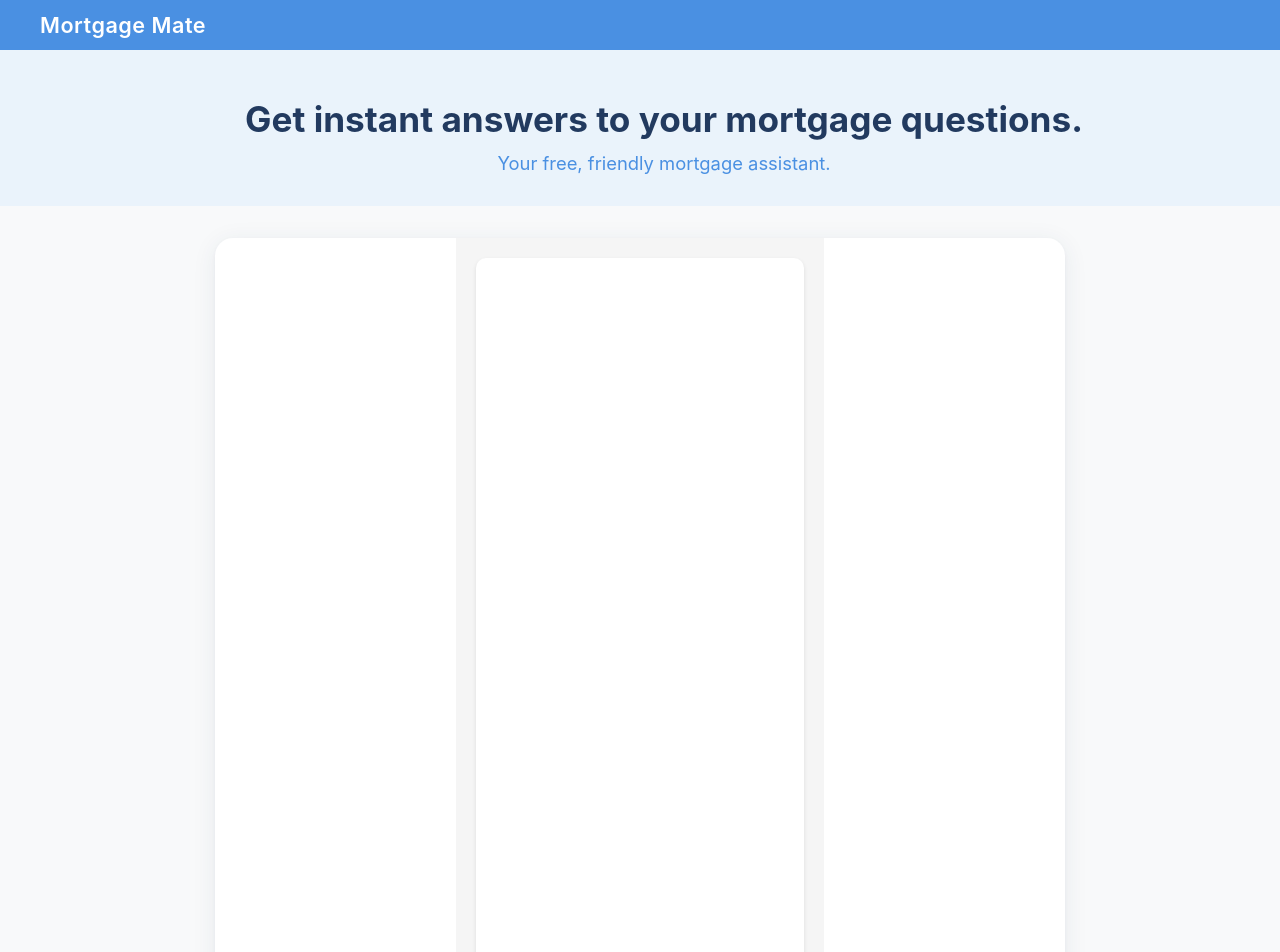
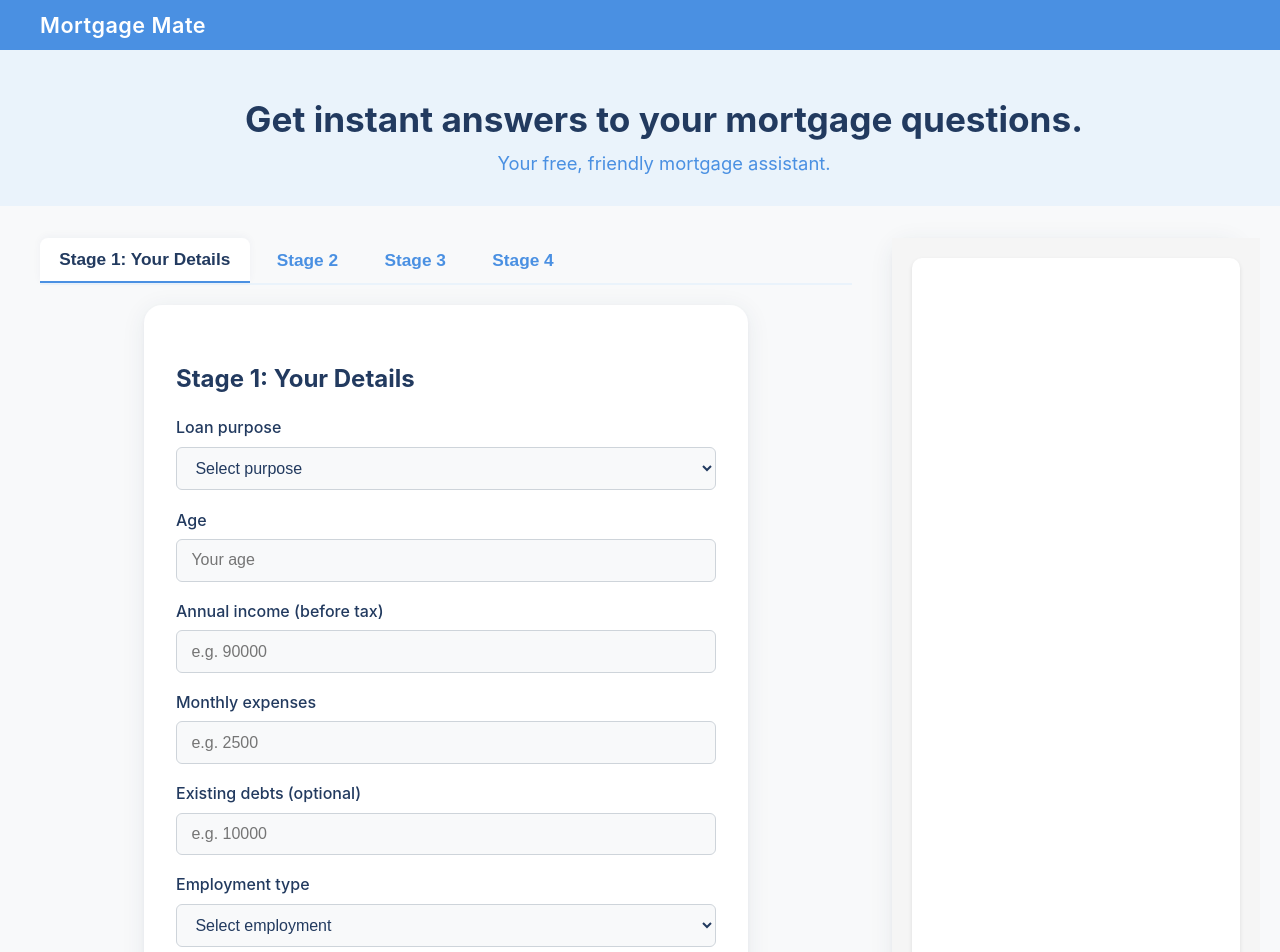
Before and after one commit to undroo/ai_mortgage_broker, a React (Create React App) app in the folder frontend/: page / in a window 1280 px wide. Shown: the top 952 px of the page. Built offline with nearby package versions, Linux system fonts and the light colour scheme.

Commit message:
updated chatbot to have a form and context when talking to the bot

```diff
--- a/frontend/src/App.css
+++ b/frontend/src/App.css
@@ -145,3 +145,43 @@ body, .site-wrapper {
     box-shadow: 0 2px 8px rgba(34,58,95,0.10);
   }
 }
+
+.twocolumns {
+  display: flex;
+  gap: 2.5rem;
+  max-width: 1200px;
+  margin: 0 auto;
+  width: 100%;
+}
+
+.main-left {
+  flex: 7;
+  min-width: 0;
+  display: flex;
+  flex-direction: column;
+  justify-content: flex-start;
+}
+
+.main-right {
+  flex: 3;
+  min-width: 320px;
+  display: flex;
+  flex-direction: column;
+  justify-content: flex-start;
+}
+
+@media (max-width: 1100px) {
+  .twocolumns {
+    flex-direction: column;
+    gap: 1.5rem;
+    max-width: 100%;
+    padding: 0;
+  }
+  .main-left, .main-right {
+    min-width: 0;
+    width: 100%;
+  }
+  .main-right {
+    margin-top: 0;
+  }
+}
--- a/frontend/src/App.tsx
+++ b/frontend/src/App.tsx
@@ -1,8 +1,45 @@
-import React from 'react';
+import React, { useState } from 'react';
 import Chat from './components/Chat';
+import HomeLoanStage1, { HomeLoanFormData } from './components/HomeLoanStage1';
+import Tabs from './components/Tabs';
 import './App.css';
 
+const initialFormData: HomeLoanFormData = {
+  loanPurpose: '',
+  age: '',
+  income: '',
+  expenses: '',
+  debts: '',
+  employmentType: '',
+};
+
+function formDataToContext(form: HomeLoanFormData): string {
+  if (!form.loanPurpose && !form.age && !form.income && !form.expenses && !form.employmentType) return '';
+  return [
+    form.loanPurpose && `Loan purpose: ${form.loanPurpose}`,
+    form.age && `Age: ${form.age}`,
+    form.income && `Annual income: $${form.income}`,
+    form.expenses && `Monthly expenses: $${form.expenses}`,
+    form.debts && form.debts !== '0' && `Existing debts: $${form.debts}`,
+    form.employmentType && `Employment type: ${form.employmentType}`,
+  ].filter(Boolean).join('\n');
+}
+
 function App() {
+  const [formData, setFormData] = useState<HomeLoanFormData>(initialFormData);
+  const [activeTab, setActiveTab] = useState(0);
+
+  const handleFormChange = (e: React.ChangeEvent<HTMLInputElement | HTMLSelectElement>) => {
+    setFormData({ ...formData, [e.target.name]: e.target.value });
+  };
+
+  const tabLabels = [
+    'Stage 1: Your Details',
+    'Stage 2',
+    'Stage 3',
+    'Stage 4',
+  ];
+
   return (
     <div className="site-wrapper">
       <header className="site-header">
@@ -14,9 +51,27 @@ function App() {
         <h1 className="hero-headline">Get instant answers to your mortgage questions.</h1>
         <p className="hero-subtitle">Your free, friendly mortgage assistant.</p>
       </section>
-      <main className="main-content">
-        <div className="chatbot-card">
-          <Chat />
+      <main className="main-content twocolumns">
+        <div className="main-left">
+          <Tabs labels={tabLabels} activeIndex={activeTab} onTabChange={setActiveTab}>
+            {activeTab === 0 && (
+              <HomeLoanStage1 formData={formData} onFormChange={handleFormChange} />
+            )}
+            {activeTab === 1 && (
+              <div className="stage-card"><h2 className="stage-title">Stage 2 (Coming Soon)</h2></div>
+            )}
+            {activeTab === 2 && (
+              <div className="stage-card"><h2 className="stage-title">Stage 3 (Coming Soon)</h2></div>
+            )}
+            {activeTab === 3 && (
+              <div className="stage-card"><h2 className="stage-title">Stage 4 (Coming Soon)</h2></div>
+            )}
+          </Tabs>
+        </div>
+        <div className="main-right">
+          <div className="chatbot-card">
+            <Chat context={formDataToContext(formData)} />
+          </div>
         </div>
       </main>
       <footer className="site-footer">
--- a/frontend/src/components/Chat.tsx
+++ b/frontend/src/components/Chat.tsx
@@ -3,7 +3,11 @@ import { ChatMessage } from '../types/chat';
 import ReactMarkdown from 'react-markdown';
 import './Chat.css';
 
-const Chat: React.FC = () => {
+interface ChatProps {
+    context?: string;
+}
+
+const Chat: React.FC<ChatProps> = ({ context = '' }) => {
     const [messages, setMessages] = useState<ChatMessage[]>([]);
     const [inputValue, setInputValue] = useState('');
     const [isLoading, setIsLoading] = useState(false);
@@ -37,7 +41,7 @@ const Chat: React.FC = () => {
                 headers: {
                     'Content-Type': 'application/json',
                 },
-                body: JSON.stringify({ message: inputValue }),
+                body: JSON.stringify({ message: inputValue, context }),
             });
 
             if (!response.ok) {
--- /dev/null
+++ b/frontend/src/components/HomeLoanStage1.css
@@ -0,0 +1,77 @@
+.stage-card {
+  background: #fff;
+  border-radius: 18px;
+  box-shadow: 0 4px 24px rgba(34,58,95,0.08), 0 1.5px 4px rgba(34,58,95,0.04);
+  padding: 2.5rem 2rem 2rem 2rem;
+  max-width: 540px;
+  width: 100%;
+  margin: 0 auto;
+  margin-bottom: 2rem;
+  display: flex;
+  flex-direction: column;
+}
+
+.stage-title {
+  font-size: 1.5rem;
+  font-weight: 700;
+  color: #223a5f;
+  margin-bottom: 1.5rem;
+  text-align: left;
+}
+
+.stage-form {
+  display: flex;
+  flex-direction: column;
+  gap: 1.2rem;
+}
+
+.stage-form label {
+  display: flex;
+  flex-direction: column;
+  font-size: 1rem;
+  color: #223a5f;
+  font-weight: 500;
+  gap: 0.4rem;
+}
+
+.stage-form input,
+.stage-form select {
+  padding: 0.7rem 0.9rem;
+  border: 1px solid #ced4da;
+  border-radius: 6px;
+  font-size: 1rem;
+  margin-top: 0.2rem;
+  background: #f8f9fa;
+  color: #223a5f;
+}
+
+.stage-form input:focus,
+.stage-form select:focus {
+  outline: none;
+  border-color: #4a90e2;
+  box-shadow: 0 0 0 2px rgba(74,144,226,0.12);
+}
+
+.next-btn {
+  margin-top: 1.2rem;
+  padding: 0.85rem 0;
+  background: #4a90e2;
+  color: #fff;
+  border: none;
+  border-radius: 6px;
+  font-size: 1.1rem;
+  font-weight: 600;
+  cursor: pointer;
+  transition: background 0.18s;
+}
+
+.next-btn:hover {
+  background: #357abd;
+}
+
+@media (max-width: 700px) {
+  .stage-card {
+    padding: 1.2rem 0.7rem 1.2rem 0.7rem;
+    max-width: 100%;
+  }
+}
--- /dev/null
+++ b/frontend/src/components/HomeLoanStage1.tsx
@@ -0,0 +1,95 @@
+import React from 'react';
+import './HomeLoanStage1.css';
+
+export interface HomeLoanFormData {
+  loanPurpose: string;
+  age: string;
+  income: string;
+  expenses: string;
+  debts: string;
+  employmentType: string;
+}
+
+interface Props {
+  formData: HomeLoanFormData;
+  onFormChange: (e: React.ChangeEvent<HTMLInputElement | HTMLSelectElement>) => void;
+}
+
+const HomeLoanStage1: React.FC<Props> = ({ formData, onFormChange }) => {
+  return (
+    <div className="stage-card">
+      <h2 className="stage-title">Stage 1: Your Details</h2>
+      <form className="stage-form">
+        <label>
+          Loan purpose
+          <select name="loanPurpose" value={formData.loanPurpose} onChange={onFormChange} required>
+            <option value="" disabled>Select purpose</option>
+            <option value="Owner-occupied">Owner-occupied</option>
+            <option value="Investor">Investor</option>
+          </select>
+        </label>
+        <label>
+          Age
+          <input
+            type="number"
+            name="age"
+            value={formData.age}
+            onChange={onFormChange}
+            min="18"
+            max="99"
+            required
+            placeholder="Your age"
+          />
+        </label>
+        <label>
+          Annual income (before tax)
+          <input
+            type="number"
+            name="income"
+            value={formData.income}
+            onChange={onFormChange}
+            min="0"
+            required
+            placeholder="e.g. 90000"
+          />
+        </label>
+        <label>
+          Monthly expenses
+          <input
+            type="number"
+            name="expenses"
+            value={formData.expenses}
+            onChange={onFormChange}
+            min="0"
+            required
+            placeholder="e.g. 2500"
+          />
+        </label>
+        <label>
+          Existing debts (optional)
+          <input
+            type="number"
+            name="debts"
+            value={formData.debts}
+            onChange={onFormChange}
+            min="0"
+            placeholder="e.g. 10000"
+          />
+        </label>
+        <label>
+          Employment type
+          <select name="employmentType" value={formData.employmentType} onChange={onFormChange} required>
+            <option value="" disabled>Select employment</option>
+            <option value="Full-time">Full-time</option>
+            <option value="Part-time">Part-time</option>
+            <option value="Self-employed">Self-employed</option>
+            <option value="Unemployed">Unemployed</option>
+          </select>
+        </label>
+        <button type="button" className="next-btn">Next</button>
+      </form>
+    </div>
+  );
+};
+
+export default HomeLoanStage1;
--- /dev/null
+++ b/frontend/src/components/Tabs.css
@@ -0,0 +1,40 @@
+.tabs-container {
+  width: 100%;
+  margin-bottom: 2rem;
+}
+
+.tabs-header {
+  display: flex;
+  gap: 0.5rem;
+  border-bottom: 2px solid #eaf3fb;
+  margin-bottom: 1.2rem;
+}
+
+.tab-btn {
+  background: none;
+  border: none;
+  outline: none;
+  font-size: 1.08rem;
+  font-weight: 600;
+  color: #4a90e2;
+  padding: 0.7rem 1.2rem 0.7rem 1.2rem;
+  border-radius: 8px 8px 0 0;
+  cursor: pointer;
+  transition: background 0.15s, color 0.15s;
+}
+
+.tab-btn.active {
+  background: #fff;
+  color: #223a5f;
+  border-bottom: 2px solid #4a90e2;
+  box-shadow: 0 -2px 8px rgba(34,58,95,0.04);
+}
+
+.tab-btn:not(.active):hover {
+  background: #eaf3fb;
+  color: #357abd;
+}
+
+.tabs-content {
+  width: 100%;
+}
--- /dev/null
+++ b/frontend/src/components/Tabs.tsx
@@ -0,0 +1,33 @@
+import React from 'react';
+import './Tabs.css';
+
+interface TabsProps {
+  labels: string[];
+  activeIndex: number;
+  onTabChange: (index: number) => void;
+  children: React.ReactNode;
+}
+
+const Tabs: React.FC<TabsProps> = ({ labels, activeIndex, onTabChange, children }) => {
+  return (
+    <div className="tabs-container">
+      <div className="tabs-header">
+        {labels.map((label, idx) => (
+          <button
+            key={label}
+            className={`tab-btn${activeIndex === idx ? ' active' : ''}`}
+            onClick={() => onTabChange(idx)}
+            type="button"
+          >
+            {label}
+          </button>
+        ))}
+      </div>
+      <div className="tabs-content">
+        {children}
+      </div>
+    </div>
+  );
+};
+
+export default Tabs;
```
Also changed, not shown: 2 other files (tests, documents, lock files or other folders).
